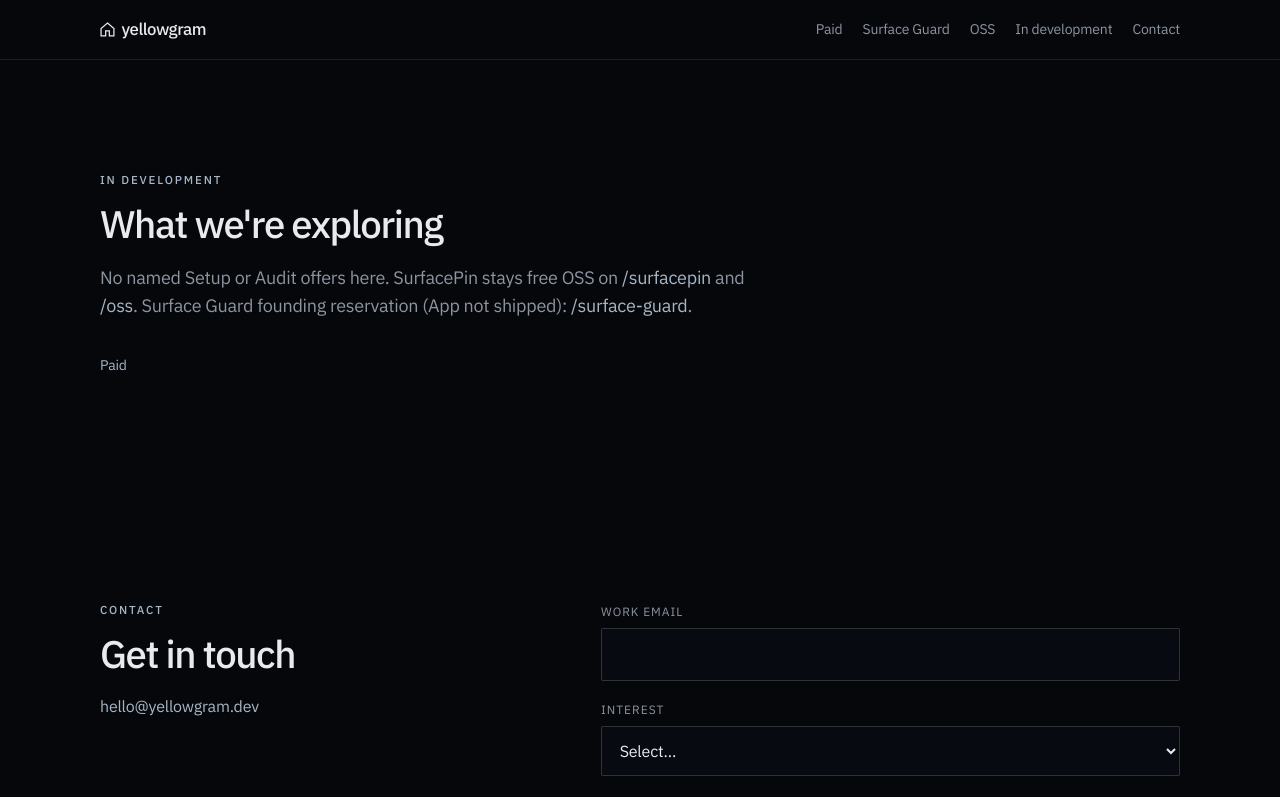
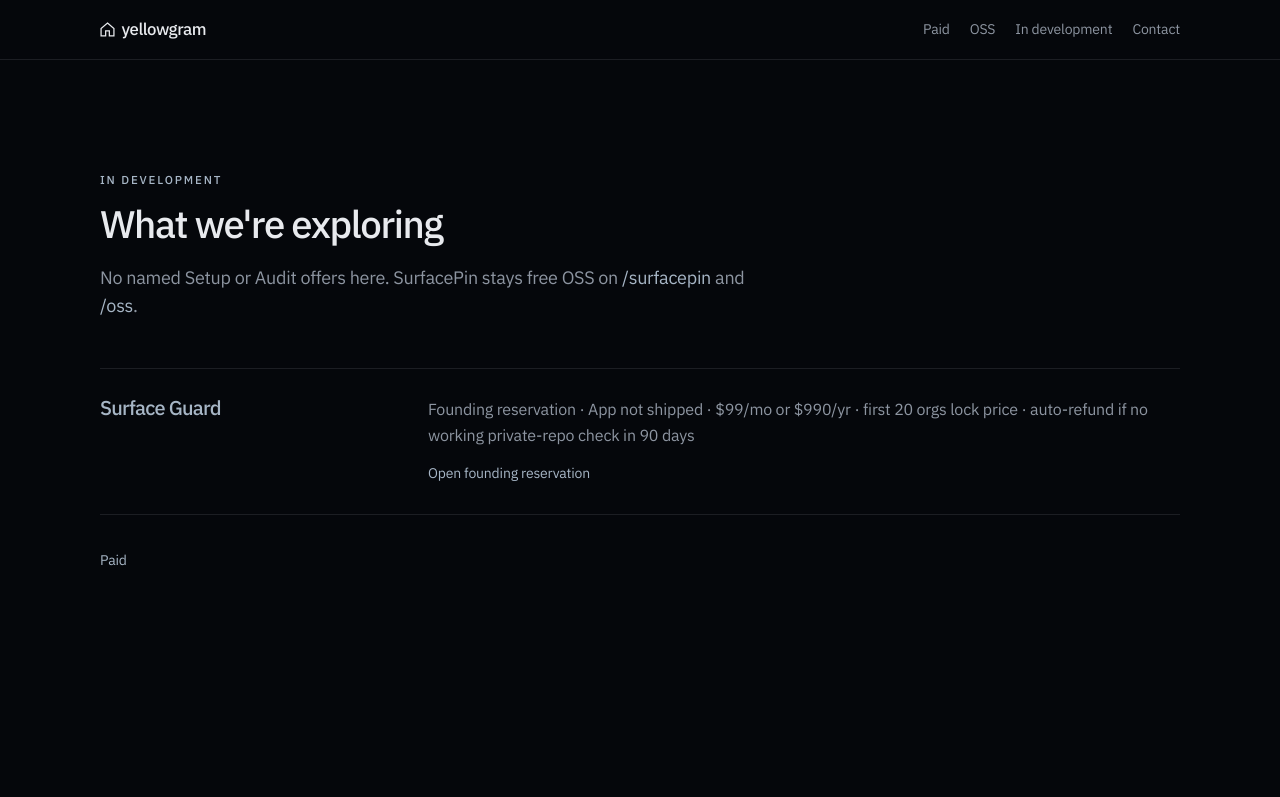
Before and after one commit to yellowgram/yellowgram-web, a Next.js app: page /future in a window 1280 px wide. Shown: the top 797 px of the page. Built offline with nearby package versions, Linux system fonts and the light colour scheme.

Commit message:
fix: Surface Guard entry on /future only — no top-nav
Founder decision: do not put Surface Guard in the top menu.
Clear founding-reservation entry lives on /future (In development)
and links to /surface-guard. Soft-WTP stays off. No Setup/Audit.

```diff
--- a/src/app/current/page.tsx
+++ b/src/app/current/page.tsx
@@ -53,7 +53,7 @@
             <p className="eyebrow">Contact</p>
             <h2 className="title mt-4">Ask about a product</h2>
             <p className="mt-5 max-w-sm muted">
-              Surface Guard founding, HookSteel, SeatTruth, MayDo, BurnBrake, or Credit Ledger. Email{" "}
+              HookSteel, SeatTruth, MayDo, BurnBrake, or Credit Ledger. Email{" "}
               <a className="text-link" href={`mailto:${email}`}>
                 {email}
               </a>{" "}
--- a/src/app/future/page.tsx
+++ b/src/app/future/page.tsx
@@ -6,7 +6,7 @@
 import { email, exploring } from "@/lib/site";
 
 const description =
-  "In development at yellowgram. No Setup or Audit consulting offers. Surface Guard founding reservation is on /surface-guard. SurfacePin remains free OSS.";
+  "In development at yellowgram. Surface Guard founding reservation on /surface-guard. No Setup or Audit consulting offers. SurfacePin remains free OSS.";
 
 export const metadata: Metadata = pageMetadata({
   title: "In development",
@@ -30,10 +30,6 @@
           <Link className="text-link" href="/oss">
             /oss
           </Link>
-          . Surface Guard founding reservation (App not shipped):{" "}
-          <Link className="text-link" href="/surface-guard">
-            /surface-guard
-          </Link>
           .
         </p>
 
@@ -44,8 +40,25 @@
                 key={item.name}
                 className="grid gap-2 border-t border-[var(--line)] py-7 md:grid-cols-[18rem_1fr] md:items-baseline md:gap-10"
               >
-                <h2 className="text-xl">{item.name}</h2>
-                <p className="muted">{item.line}</p>
+                <h2 className="text-xl">
+                  {item.href ? (
+                    <Link className="text-link" href={item.href}>
+                      {item.name}
+                    </Link>
+                  ) : (
+                    item.name
+                  )}
+                </h2>
+                <div>
+                  <p className="muted">{item.line}</p>
+                  {item.href ? (
+                    <p className="mt-3">
+                      <Link className="text-link text-sm" href={item.href}>
+                        Open founding reservation
+                      </Link>
+                    </p>
+                  ) : null}
+                </div>
               </div>
             ))}
           </div>
--- a/src/components/SiteChrome.tsx
+++ b/src/components/SiteChrome.tsx
@@ -4,7 +4,6 @@
 
 const nav = [
   { href: "/current", label: "Paid" },
-  { href: "/surface-guard", label: "Surface Guard" },
   { href: "/oss", label: "OSS" },
   { href: "/future", label: "In development" },
   { href: "/#contact", label: "Contact" },
@@ -58,9 +57,6 @@
             <Link className="text-link" href="/current">
               Paid
             </Link>
-            <Link className="text-link" href="/surface-guard">
-              Surface Guard
-            </Link>
             <Link className="text-link" href="/oss">
               OSS
             </Link>
--- a/src/lib/site.ts
+++ b/src/lib/site.ts
@@ -355,27 +355,6 @@
 /** Shipped tools. Adding the next one is another entry here. */
 export const tools: CatalogTool[] = [
   {
-    slug: "surface-guard",
-    name: surfaceGuard.name,
-    badge: surfaceGuard.badge,
-    tagline: surfaceGuard.tagline,
-    summary: surfaceGuard.summary,
-    repo: "yellowgram/surface-guard",
-    productHref: "/surface-guard",
-    current: true,
-    paid: true,
-    primary: { label: "Founding reservation", href: "/surface-guard" },
-    price: {
-      amount: "$99",
-      detail: "/ mo · or $990 / yr · first 20 orgs lock price",
-    },
-    facts: [
-      "Founding reservation · App not shipped",
-      "First 20 orgs lock this price",
-      "Auto-refund if no working private-repo check within 90 days",
-    ],
-  },
-  {
     slug: "surfacepin",
     name: surfacepin.name,
     badge: surfacepin.badge,
@@ -536,8 +515,14 @@
   return tool;
 }
 
-/** No public Setup/Audit consulting rails this cycle. Keep empty. */
-export const exploring: { name: string; line: string }[] = [];
+/** In-development / founding entries for /future. No Setup/Audit rails. */
+export const exploring: { name: string; line: string; href?: string }[] = [
+  {
+    name: "Surface Guard",
+    line: "Founding reservation · App not shipped · $99/mo or $990/yr · first 20 orgs lock price · auto-refund if no working private-repo check in 90 days",
+    href: "/surface-guard",
+  },
+];
 
 export const interests = [
   "Surface Guard founding",
```
